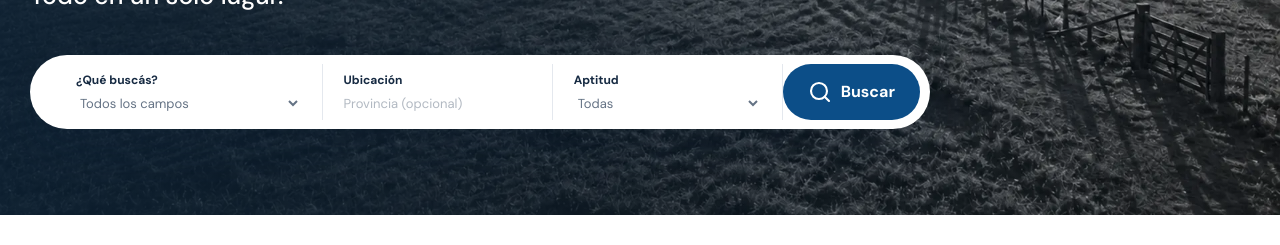
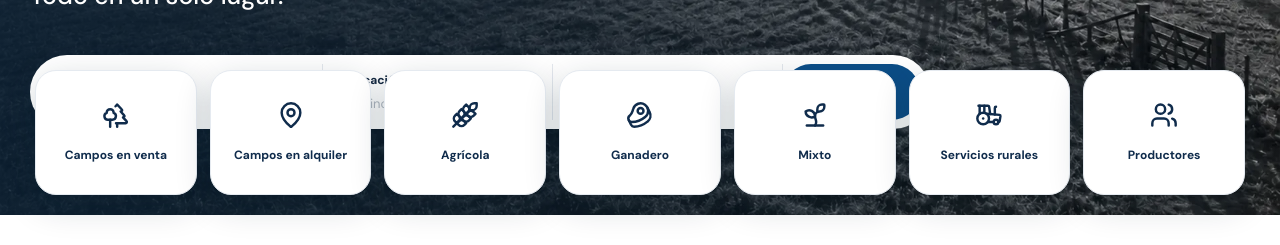
Before and after one commit to dnigro/rentocampo, a Next.js app: page /v3 in a window 1280 px wide. Shown: the part 477-722 px from the top of the page. Built offline with nearby package versions, Linux system fonts and the light colour scheme; no server answers; the database is empty.

Commit message:
style(v3): place category cards over rural hero on desktop to match approved concept

```diff
--- a/app/v3/v3-marketplace.css
+++ b/app/v3/v3-marketplace.css
@@ -123,3 +123,11 @@
 @media(max-width:900px){.v3-home-featured-grid{grid-template-columns:repeat(3,minmax(0,1fr))}}
 @media(max-width:700px){.v3-home-featured{padding:0 18px 55px}.v3-home-featured-grid{display:grid;grid-template-columns:repeat(2,minmax(0,1fr));gap:22px 12px}.v3-home-featured-empty{flex-direction:column;align-items:start}}
 @media(max-width:390px){.v3-home-card-image{aspect-ratio:1}.v3-home-card>strong{font-size:13px}}
+
+/* Hero categories overlap the rural photography on wide screens, as in the approved reference. */
+@media(min-width:851px){
+ .v3-shell .v3-category-section{max-width:1320px;margin:-145px auto 54px;padding:0 35px;position:relative;z-index:5}
+ .v3-shell .v3-category-section .v3-section-heading{display:none}
+ .v3-shell .v3-categories{gap:13px}
+ .v3-shell .v3-categories .v3-category{background:#fff;min-height:125px;border-radius:21px;box-shadow:0 10px 35px #0c213333}
+}
```
